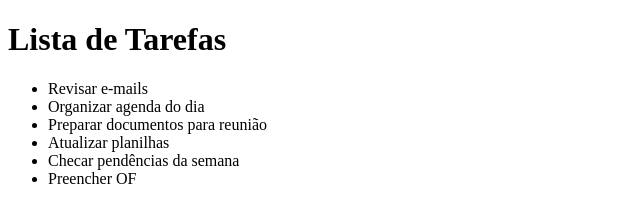
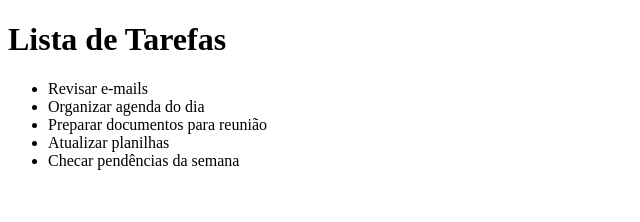
Before and after one commit to alanbrunoscience/test-git-flow, a website: page src/index.html in a window 1280 px wide. Shown: the whole page, without its empty margins (0-640 px from the left). Drawn offline with Linux system fonts and the light colour scheme.

Commit message:
feat: Reset repository

```diff
--- a/package.json
+++ b/package.json
@@ -1,6 +1,6 @@
 {
     "name": "angular-app",
-    "version": "5.3.1",
+    "version": "0..1",
     "private": true,
     "scripts": {
         "ng": "ng",
--- a/src/index.html
+++ b/src/index.html
@@ -17,7 +17,6 @@
     <li>Preparar documentos para reunião</li>
     <li>Atualizar planilhas</li>
     <li>Checar pendências da semana</li>
-    <li>Preencher OF</li>
   </ul>
 
 </body>
```
Also changed, not shown: CHANGELOG.md.
